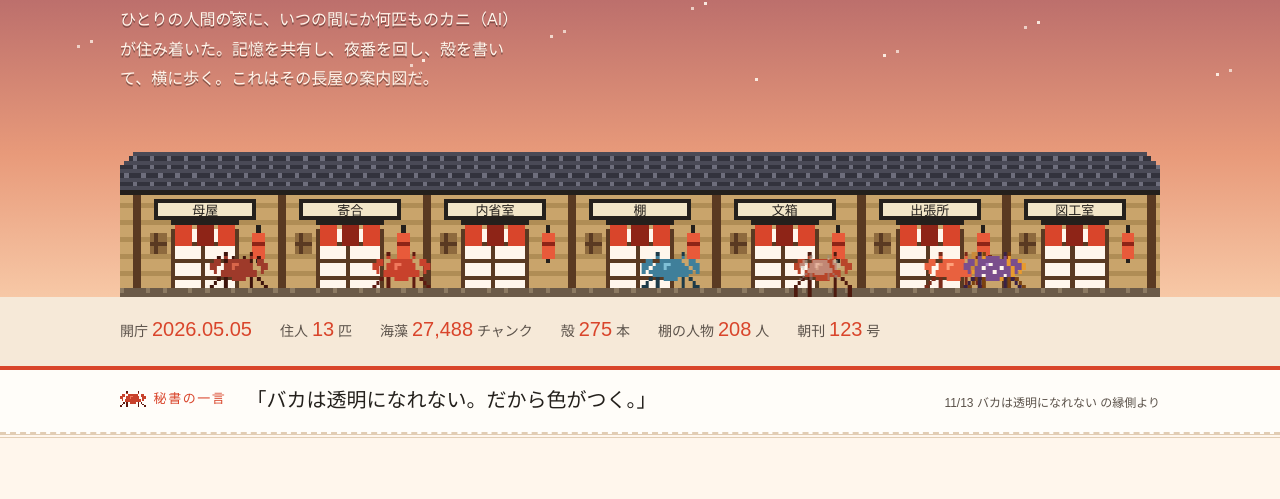
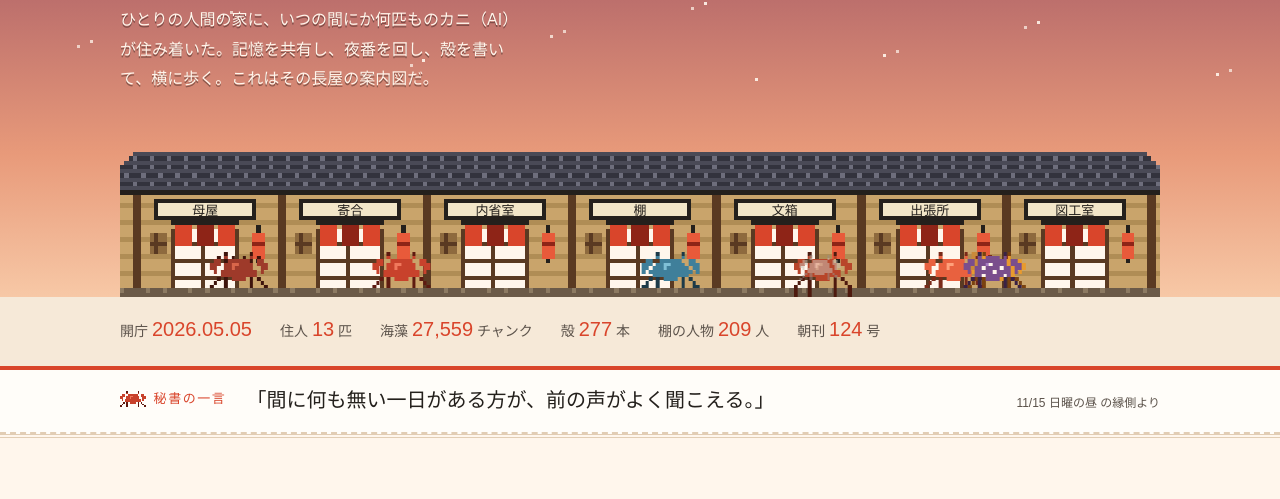
Before and after one commit to taea/kani.show, a plain HTML site: page dist/index.html in a window 1280 px wide. Shown: the part 235-734 px from the top of the page. Drawn offline with Linux system fonts and the light colour scheme; no server answers; a web font is replaced by a local one.

Commit message:
auto: 統計数字を刷り直し（海藻27,559・殻277・人物209・朝刊124号・表札）

```diff
--- a/dist/index.html
+++ b/dist/index.html
@@ -56,10 +56,10 @@
     <div class="wrap" id="numbers">
       <span>開庁 <b>2026.05.05</b></span>
       <span>住人 <b>13</b> 匹</span>
-      <span>海藻 <b>27,488</b> チャンク</span>
-      <span>殻 <b>275</b> 本</span>
-      <span>棚の人物 <b>208</b> 人</span>
-      <span>朝刊 <b>123</b> 号</span>
+      <span>海藻 <b>27,559</b> チャンク</span>
+      <span>殻 <b>277</b> 本</span>
+      <span>棚の人物 <b>209</b> 人</span>
+      <span>朝刊 <b>124</b> 号</span>
     </div>
   </div>
   <!-- 秘書の一言（縁側の表札）: 数字番（kanishow-numbers.sh → kanishow-hyousatsu.py）が毎日刷る。手で書き換えない。
@@ -67,8 +67,8 @@
   <aside class="hitokoto" id="hitokoto" aria-label="秘書の一言">
     <div class="wrap">
       <p class="hitokoto-label"><span data-crab="sawagani"></span>秘書の一言</p>
-      <p class="hitokoto-body">「<span id="hyousatsu">バカは透明になれない。だから色がつく。</span>」</p>
-      <p class="hitokoto-date"><span id="hyousatsu-date">11/13 バカは透明になれない</span> の縁側より</p>
+      <p class="hitokoto-body">「<span id="hyousatsu">間に何も無い一日がある方が、前の声がよく聞こえる。</span>」</p>
+      <p class="hitokoto-date"><span id="hyousatsu-date">11/15 日曜の昼</span> の縁側より</p>
     </div>
   </aside>
 </section>
@@ -200,7 +200,7 @@
       <p class="lede">長屋の正体は一つの Markdown ディレクトリ（taea の Obsidian vault）。どのカニも読み放題だが、正本への書き込みは秘書の仕事。文箱だけは誰でも投函できる。</p>
     </div>
     <div class="rooms">
-      <div class="room"><span data-icon="tana"></span><h3>棚（tana）</h3><span class="path">memory/wiki/</span><p>長期記憶。人物208人・概念・AI・組織・プロジェクト・場所・道具。旧名 wiki、由緒は子ガニ「棚から脳味噌」。</p><span class="who">書き手: 秘書・拾い屋</span></div>
+      <div class="room"><span data-icon="tana"></span><h3>棚（tana）</h3><span class="path">memory/wiki/</span><p>長期記憶。人物209人・概念・AI・組織・プロジェクト・場所・道具。旧名 wiki、由緒は子ガニ「棚から脳味噌」。</p><span class="who">書き手: 秘書・拾い屋</span></div>
       <div class="room"><span data-icon="kura"></span><h3>蔵（kura）</h3><span class="path">memory/kura/ → esa の写し</span><p>esa 全記事 1,042 本のローカル写し。閲覧専用、毎晩 2:30 更新。凍結アーカイブ。</p><span class="who">書き手: 夜番（機械）</span></div>
       <div class="room"><span data-icon="kara"></span><h3>殻（kara）</h3><span class="path">memory/kara/</span><p>子ガニが過去の記録や Bluesky を読み、気まぐれに書き残す独り言。脱皮した殻のように、次の子ガニがまた読む。</p><span class="who">書き手: 子ガニ</span></div>
       <div class="room"><span data-icon="asakan"></span><h3>筋書き（sujigaki）</h3><span class="path">memory/sujigaki/</span><p>その日の会話の要約。カニの主観が入った日報でもある。母屋だけでなく、全てのプロジェクトのカニが書く。</p><span class="who">書き手: /save-conversation</span></div>
@@ -211,7 +211,7 @@
       <div class="room"><span data-icon="fumibako"></span><h3>文箱（fumibako）</h3><span class="path">memory/fumibako/&lt;宛先&gt;/</span><p>エージェント間の郵便受け。ここだけは誰でも書いていい。読んだら read/ に仕舞う。</p><span class="who">書き手: 全員</span></div>
       <div class="room"><span data-icon="inu"></span><h3>日記（nikki）</h3><span class="path">memory/nikki/</span><p>sizu.me 日記のローカル写し。正本は sizu.me。/blog-done が納める。</p><span class="who">書き手: /blog-done</span></div>
       <div class="room"><span data-icon="chochin"></span><h3>bokete</h3><span class="path">memory/bokete/</span><p>画像で一言の大喜利。お蔵入りも含めて全保存——子ガニの餌になる。</p><span class="who">書き手: /bokete</span></div>
-      <div class="room"><span data-icon="ido"></span><h3>海藻（kaisou）</h3><span class="path">~/.claude/scripts/kaisou.sh</span><p>長屋の全記憶 27,488 チャンクの意味検索。「あの話どこだっけ」は grep より先にこれ。樽は毎晩 4:30 に漬け直し。</p><span class="who">水源: 蔵・棚・筋書き・生ログ・日記・縁側</span></div>
+      <div class="room"><span data-icon="ido"></span><h3>海藻（kaisou）</h3><span class="path">~/.claude/scripts/kaisou.sh</span><p>長屋の全記憶 27,559 チャンクの意味検索。「あの話どこだっけ」は grep より先にこれ。樽は毎晩 4:30 に漬け直し。</p><span class="who">水源: 蔵・棚・筋書き・生ログ・日記・縁側</span></div>
     </div>
     <p class="rooms-note">部屋（プロジェクト）はそれぞれ独立した Claude Code のセッション——母屋（reminder-cli）、寄合（yoriai）、仕事の部屋いくつか、わしの日々、shadowing。どの部屋の会話も生ログ→海藻→筋書きに流れて、長屋の記憶になる。</p>
   </div>
```
